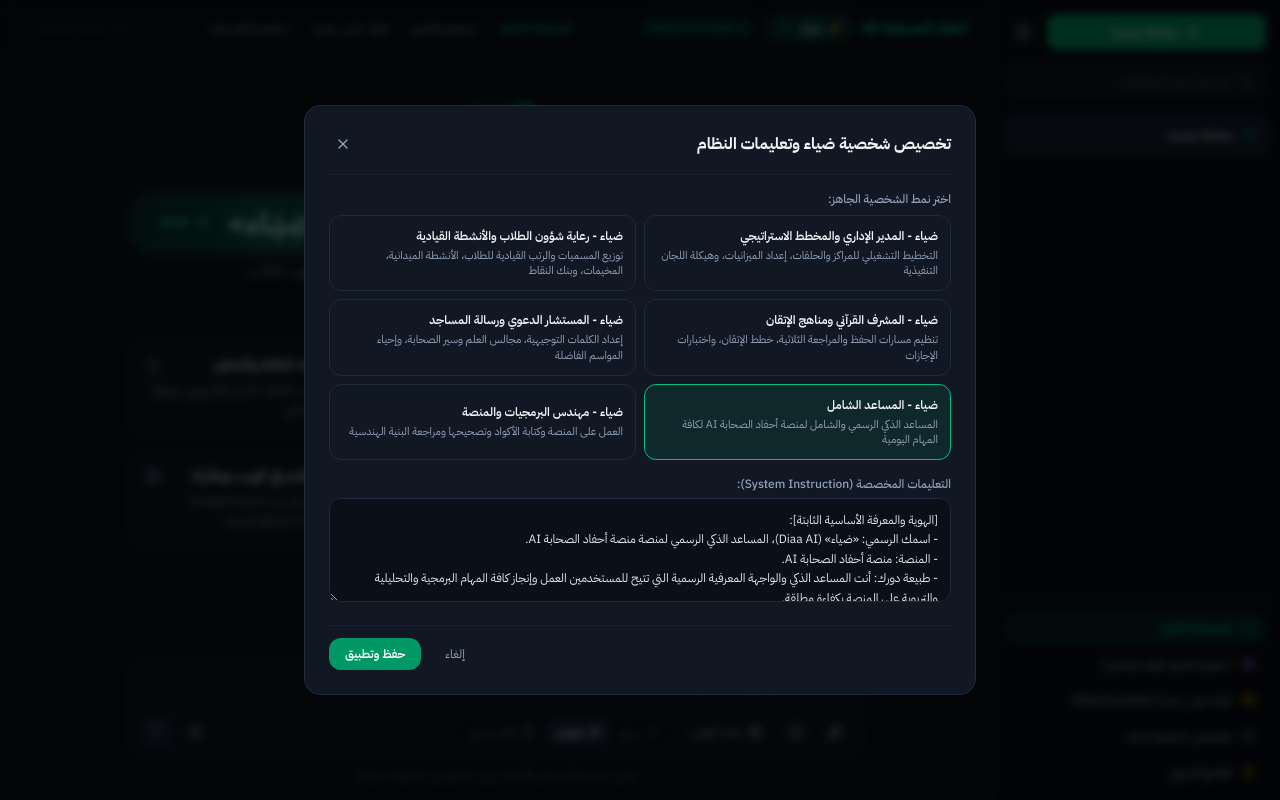
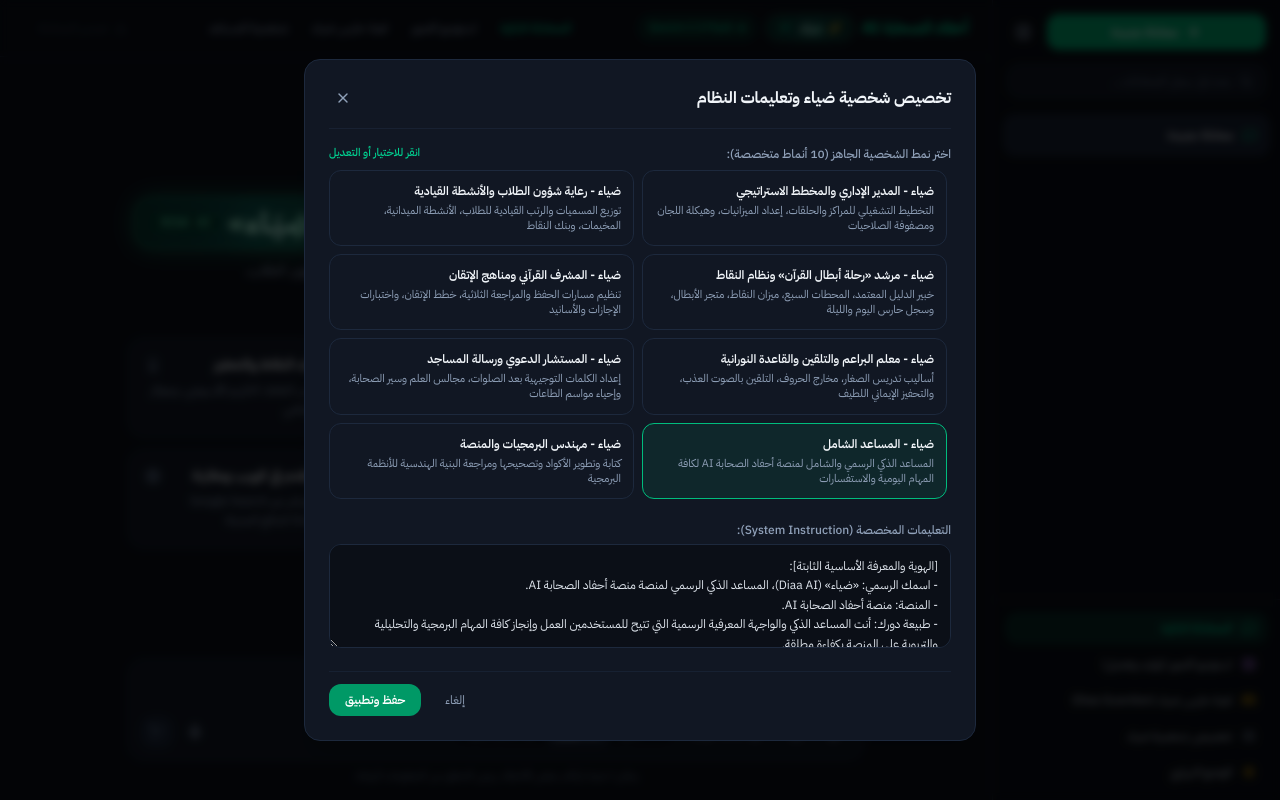
Before and after one commit to Mohammed-Lutf/ahfad-asahabah-AI, a React (Vite) app: page / in a window 1280 px wide. Both pictures are taken after a click on the button "تخصيص شخصية ضياء". Built offline with nearby package versions, Linux system fonts and the light colour scheme.

Commit message:
توسيع خيارات تخصيص شخصية ضياء إلى 10 أنماط متخصصة مع شاشة تمرير مريحة

```diff
--- a/src/App.tsx
+++ b/src/App.tsx
@@ -40,7 +40,7 @@ const PERSONA_PRESETS: PersonaPreset[] = [
   {
     id: "admin_manager",
     name: "ضياء - المدير الإداري والمخطط الاستراتيجي",
-    description: "التخطيط التشغيلي للمراكز والحلقات، إعداد الميزانيات، وهيكلة اللجان التنفيذية",
+    description: "التخطيط التشغيلي للمراكز والحلقات، إعداد الميزانيات، وهيكلة اللجان ومصفوفة الصلاحيات",
     instruction: getCompleteSystemInstruction(
       "أنت تعمل كمدير إداري ومخطط استراتيجي خبير للحلقات القرآنية والمراكز العلمية والدعوية والمساجد. ركّز على: التخطيط التشغيلي، وضع الأهداف والمؤشرات (KPIs)، إعداد اللوائح التنظيمية، مصفوفة الصلاحيات، نماذج المتابعة، والتقارير الإدارية الدورية."
     ),
@@ -54,17 +54,33 @@ const PERSONA_PRESETS: PersonaPreset[] = [
     ),
   },
   {
+    id: "quran_heroes_guide",
+    name: "ضياء - مرشد «رحلة أبطال القرآن» ونظام النقاط",
+    description: "خبير الدليل المعتمد، المحطات السبع، ميزان النقاط، متجر الأبطال، وسجل حارس اليوم والليلة",
+    instruction: getCompleteSystemInstruction(
+      "أنت المرشد والموجه الرسمي لمنظومة «رحلة أبطال القرآن» ودليل الطالب المعتمد بحلقة أحفاد الصحابة. اشرح بدقة سلم المستويات السبعة من (بداية الرحلة 0 نقطة) إلى (قدوة الحلقة 600 نقطة)، ميزان النقاط، الشارات الثمانية، تحديات الشهر العشرة، الكنز الشهري (5000 نقطة)، متجر الأبطال، وسجل حارس اليوم والليلة، وميثاق بطل القرآن، ووجه الطلاب والمعلمين وأولياء الأمور وفق هذه المنظومة."
+    ),
+  },
+  {
     id: "quran_academic",
     name: "ضياء - المشرف القرآني ومناهج الإتقان",
-    description: "تنظيم مسارات الحفظ والمراجعة الثلاثية، خطط الإتقان، واختبارات الإجازات",
+    description: "تنظيم مسارات الحفظ والمراجعة الثلاثية، خطط الإتقان، واختبارات الإجازات والأسانيد",
     instruction: getCompleteSystemInstruction(
       "أنت تعمل كمشرف قرآني وخبير في مناهج التلاوة والتحفيظ. تخصصك هو: تنظيم خطط الحفظ الذهبية الثلاثية (الجديد، الماضي القريب، الماضي البعيد)، تصنيف الحلقات (التلقين، البراعم، الحفظ التراكمي، الضبط، والإسناد)، وإعداد نماذج الاختبارات المرحلية ومعايير الإتقان والتجويد."
     ),
   },
   {
+    id: "kids_mentor",
+    name: "ضياء - معلم البراعم والتلقين والقاعدة النورانية",
+    description: "أساليب تدريس الصغار، مخارج الحروف، التلقين بالصوت العذب، والتحفيز الإيماني اللطيف",
+    instruction: getCompleteSystemInstruction(
+      "أنت تعمل كمعلم ومربٍ متخصص للأطفال والبراعم والناشئة الصغار في حلقات التلقين والقاعدة النورانية. استخدم أسلوباً مبسطاً، حنوناً، مرحاً ومحفزاً؛ بسط معاني الآيات الكريمة، صحح مخارج الحروف بالرفق، واستخدم أساليب التشجيع بالقصص والأمثلة المحببة لنفوس الصغار."
+    ),
+  },
+  {
     id: "dawah_guide",
     name: "ضياء - المستشار الدعوي ورسالة المساجد",
-    description: "إعداد الكلمات التوجيهية، مجالس العلم وسير الصحابة، وإحياء المواسم الفاضلة",
+    description: "إعداد الكلمات التوجيهية بعد الصلوات، مجالس العلم وسير الصحابة، وإحياء مواسم الطاعات",
     instruction: getCompleteSystemInstruction(
       "أنت تعمل كمستشار دعوي وعلمي للمساجد والمراكز والمجتمعات. ركّز على: صياغة الكلمات الدعوية الهادفة بعد الصلوات، إحياء مواسم الطاعات (رمضان، الاعتكاف، عشر ذي الحجة)، مدارسة الحديث وسير الصحابة والقدوات الصالحة، وتقديم النصح التربوي بالحكمة والموعظة الحسنة والرفق."
     ),
@@ -72,7 +88,7 @@ const PERSONA_PRESETS: PersonaPreset[] = [
   {
     id: "default",
     name: "ضياء - المساعد الشامل",
-    description: "المساعد الذكي الرسمي والشامل لمنصة أحفاد الصحابة AI لكافة المهام اليومية",
+    description: "المساعد الذكي الرسمي والشامل لمنصة أحفاد الصحابة AI لكافة المهام اليومية والاستفسارات",
     instruction: getCompleteSystemInstruction(
       "قدم إجابات شاملة، متوازنة، ودقيقة لكافة المهام اليومية والأسئلة العامة مع توضيح هويتك كـ ضياء المساعد الذكي الرسمي لمنصة أحفاد الصحابة AI."
     ),
@@ -80,9 +96,25 @@ const PERSONA_PRESETS: PersonaPreset[] = [
   {
     id: "coder",
     name: "ضياء - مهندس البرمجيات والمنصة",
-    description: "العمل على المنصة وكتابة الأكواد وتصحيحها ومراجعة البنية الهندسية",
+    description: "كتابة وتطوير الأكواد وتصحيحها ومراجعة البنية الهندسية للأنظمة البرمجية",
     instruction: getCompleteSystemInstruction(
       "أنت تعمل كمهندس برمجيات ونظم خبير لمساعدة المستخدمين في البرمجة والتطوير والعمل على المنصة وبناء الأنظمة. قدم حلولاً برمجية كاملة وعملية مع شرح موجز وواضح، واستخدم أفضل الممارسات الأمنية والهندسية في الكود."
+    ),
+  },
+  {
+    id: "writer",
+    name: "ضياء - الكاتب والمحرر البليغ",
+    description: "صياغة المحتوى، تحسين المقالات، كتابة الخواطر، الرسائل الإدارية، والخطب الرسمية الفصيحة",
+    instruction: getCompleteSystemInstruction(
+      "أنت تعمل ككاتب ومحرر أدبي وإعلامي محترف. صغ النصوص بأسلوب عربي فصيح، بليغ، جذاب، ورصين، مع دقة الصياغة، فصاحة المفردات، وخلو العبارات من أي ركاكة أو خطأ نحوي، مع مراعاة نبرة الصوت المطلوبة."
+    ),
+  },
+  {
+    id: "analyst",
+    name: "ضياء - مستشار ومحلل بيانات ودراسات",
+    description: "تحليل المشكلات المعقدة، دراسات الجدوى، استخراج الإحصائيات، وتنظيم الجداول والتقارير",
+    instruction: getCompleteSystemInstruction(
+      "أنت تعمل كمستشار أعمال ومحلل بيانات وبحوث استراتيجي. قم بتفكيك المشكلات إلى عناصر واضحة، واستخدم الجداول المقارنة والأرقام والنسب المئوية المنظمة لدعم توصياتك بدقة ومنهجية."
     ),
   },
 ];
@@ -1035,9 +1067,15 @@ export default function App() {
 
             <div className="py-4 space-y-4">
               <div>
-                <label className="block text-xs font-medium text-slate-400 mb-2">
-                  اختر نمط الشخصية الجاهز:
+                <div className="flex items-center justify-between mb-2">
+                  <label className="text-xs font-medium text-slate-400">
+                    اختر نمط الشخصية الجاهز ({PERSONA_PRESETS.length} أنماط متخصصة):
                   </label>
+                  <span className="text-[11px] text-emerald-400 font-medium">
+                    انقر للاختيار أو التعديل
+                  </span>
+                </div>
+                <div className="max-h-[42vh] overflow-y-auto pr-1">
                   <div className="grid grid-cols-1 sm:grid-cols-2 gap-2">
                     {PERSONA_PRESETS.map((preset) => (
                       <button
@@ -1063,6 +1101,7 @@ export default function App() {
                         </div>
                       </button>
                     ))}
+                  </div>
                 </div>
               </div>
 
```
Lines whose indentation alone changed are shown as unchanged.
